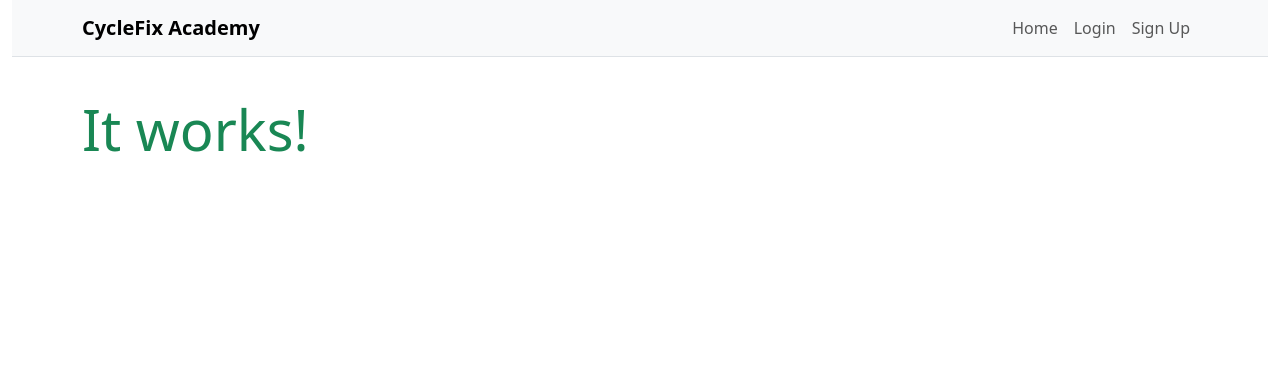
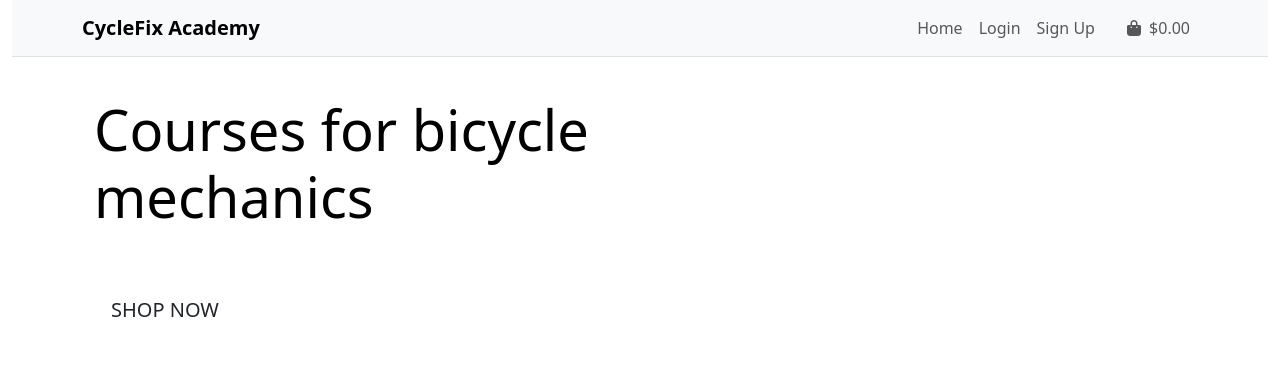
Before and after one commit to JulianaZani/codeinstituteproject5, a Django app: page / in a window 1280 px wide. Shown: the top 389 px of the page. Run offline with Django 5.2, Linux system fonts and the light colour scheme.

Commit message:
Add base.css, create shop now link and shopping bag

```diff
--- a/home/templates/home/index.html
+++ b/home/templates/home/index.html
@@ -1,6 +1,25 @@
 {% extends "base.html" %}
 {% load static %}
 
+{% block page_header %}
+  {{ block.super }}
+  <div class="header-container d-none d-lg-block"></div>
+{% endblock page_header %}
+
 {% block content %}
-<h1 class="display-4 text-success">It works!</h1>
-{% endblock %}
+<div class="container h-100">
+  <div class="row h-100">
+    <div class="col-7 col-md-6 my-auto">
+      <h1 class="display-4 logo-font text-black">
+        Courses for bicycle mechanics
+      </h1>
+
+      <div class="my-5">
+        <a href="#" class="shop-now-button btn btn-lg rounded-0 text-uppercase py-3">
+          Shop Now
+        </a>
+      </div>
+    </div>
+  </div>
+</div>
+{% endblock content %}
--- a/templates/base.html
+++ b/templates/base.html
@@ -14,6 +14,8 @@
     {% block corecss %}
       <link href="https://cdn.jsdelivr.net/npm/bootstrap@5.3.7/dist/css/bootstrap.min.css" rel="stylesheet">
       <link rel="stylesheet" href="{% static 'css/style.css' %}">
+      <link rel="stylesheet" href="https://cdnjs.cloudflare.com/ajax/libs/font-awesome/6.5.2/css/all.min.css">
+
     {% endblock corecss %}
     {% block extracss %}{% endblock extracss %}
   </head>
@@ -32,6 +34,16 @@
                 <li class="nav-item"><a class="nav-link" href="/">Home</a></li>
                 <li class="nav-item"><a class="nav-link" href="{% url 'account_login' %}">Login</a></li>
                 <li class="nav-item"><a class="nav-link" href="{% url 'account_signup' %}">Sign Up</a></li>
+                <li class="nav-item ms-3">
+                  <a class="nav-link position-relative" href="#">
+                    <i class="fas fa-shopping-bag"></i>
+                    {% if grand_total %}
+                      <span class="ms-1">${{ grand_total|floatformat:2 }}</span>
+                    {% else %}
+                      <span class="ms-1">$0.00</span>
+                    {% endif %}
+                  </a>
+                </li>
               </ul>
             </div>
           </div>
```
Also changed, not shown: static/css/base.css (added, +29 -0 lines).
